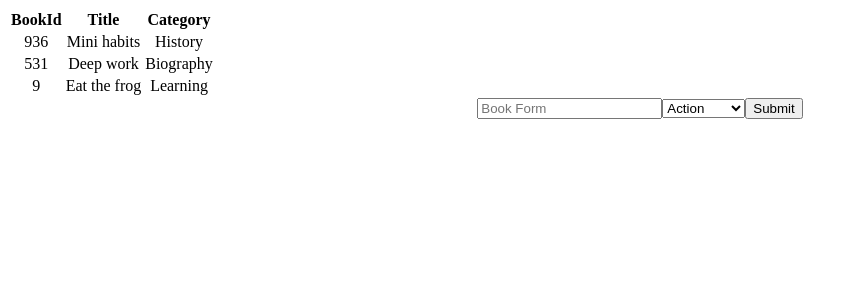
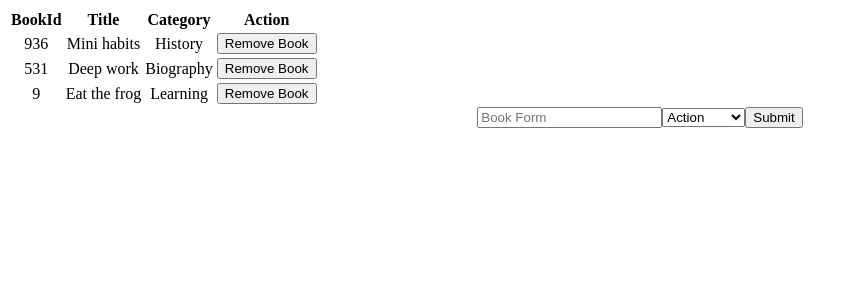
Before and after one commit to keneogu/react-redux-bookstore, a React (Create React App) app: page / in a window 1280 px wide. Shown: the top 300 px of the page, without its empty margins (0-855 px from the left). Built offline with nearby package versions, Linux system fonts and the light colour scheme.

Commit message:
Add a remove book button to Booklist which displays next to each book

```diff
--- a/src/components/Book.js
+++ b/src/components/Book.js
@@ -5,6 +5,9 @@ const Book = ({ book: { bookId, title, category } }) => (
     <td>{bookId}</td>
     <td>{title}</td>
     <td>{category}</td>
+    <td>
+      <button type="button">Remove Book</button>
+    </td>
   </tr>
 );
 
--- a/src/containers/BooksList.js
+++ b/src/containers/BooksList.js
@@ -10,6 +10,7 @@ const BooksList = ({ books }) => (
         <th>BookId</th>
         <th>Title</th>
         <th>Category</th>
+        <th>Action</th>
       </tr>
     </thead>
     <tbody>
```
